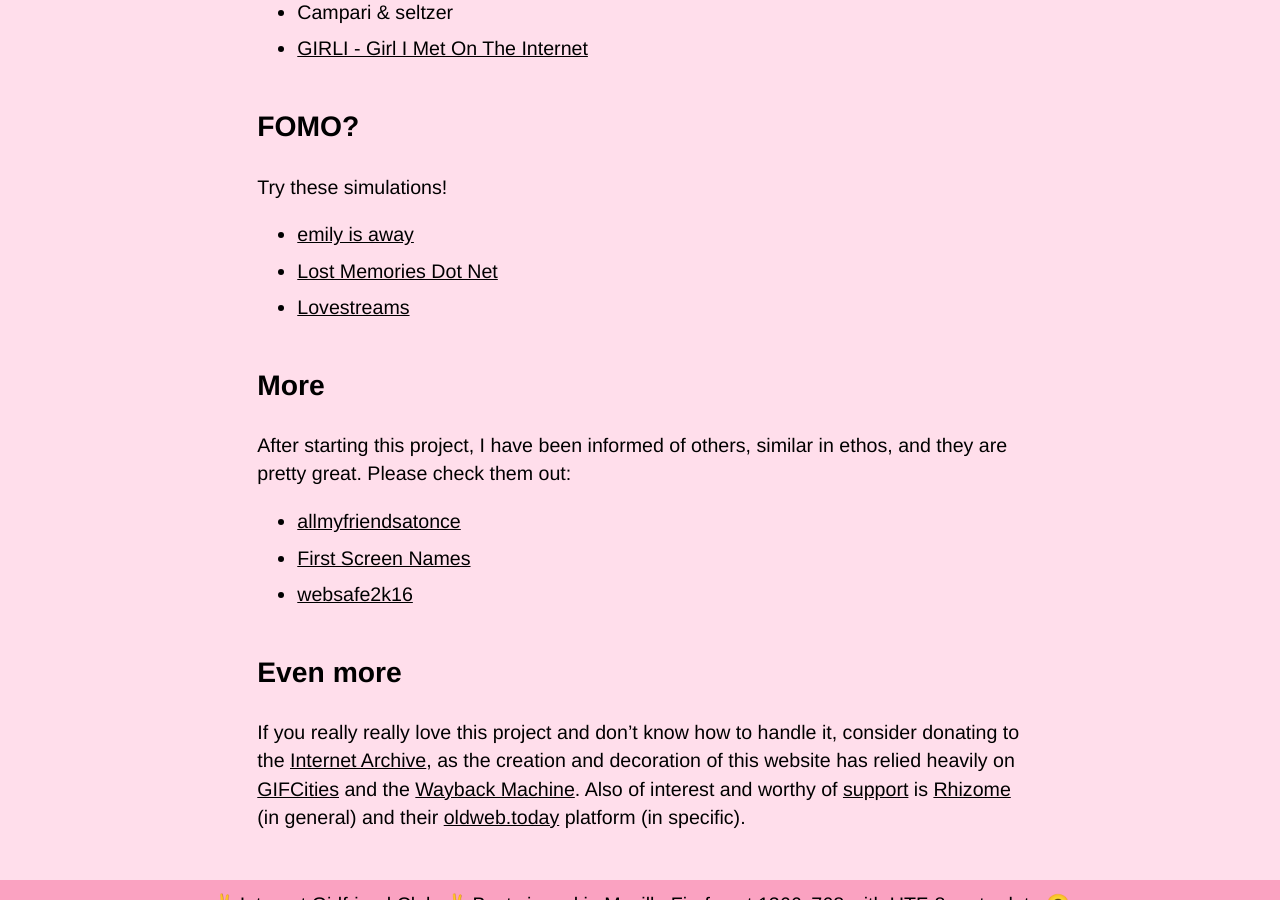
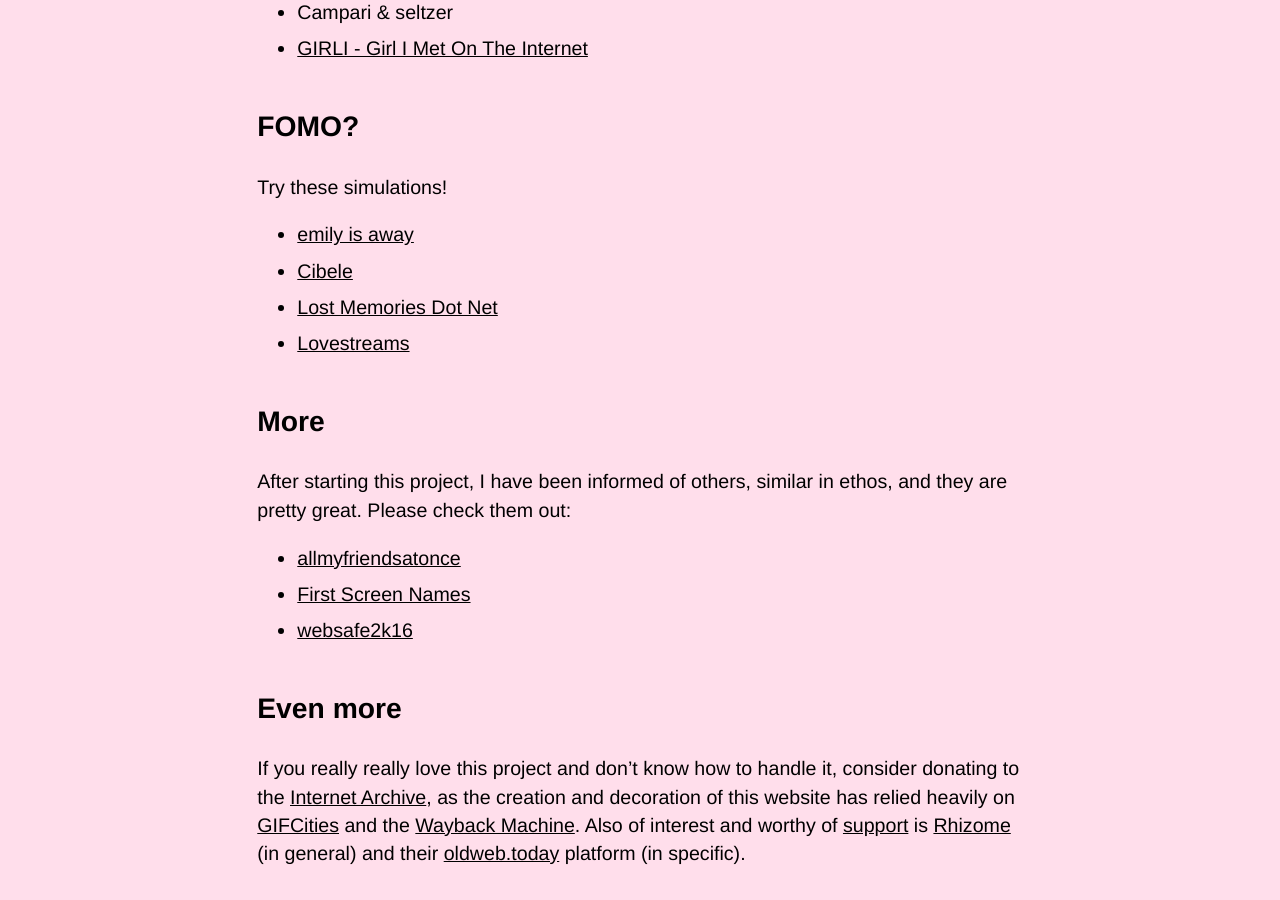
Before and after one commit to ablwr/internetgirlfriend_club, a Jekyll site: the page built from about.md, in a window 1280 px wide and 900 px high, scrolled down 1043 px. Built offline with Jekyll 4.4.1, drawn with Linux system fonts in a browser that asks for light colours.

Commit message:
another great game

```diff
--- a/about.md
+++ b/about.md
@@ -34,6 +34,7 @@
 Try these simulations!
 
 - [emily is away](https://kyleseeley23.itch.io/emilyisaway)
+- [Cibele](http://ninasays.so/cibele/)
 - [Lost Memories Dot Net](http://ninasays.so/lostmemoriesdotnet/)
 - [Lovestreams](https://www.newgrounds.com/portal/view/711631)
 
```
